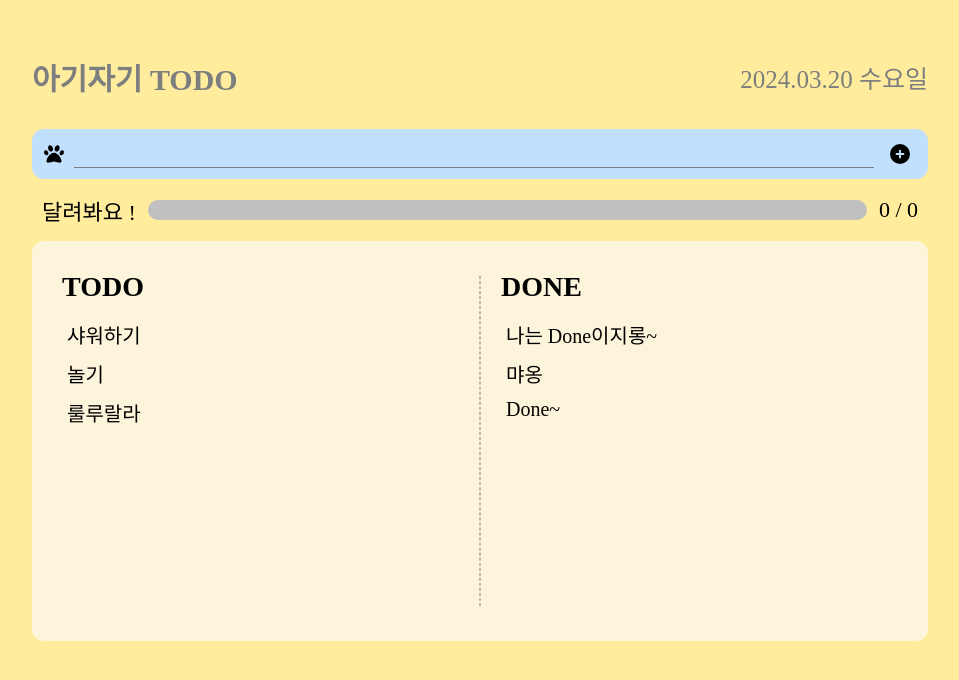
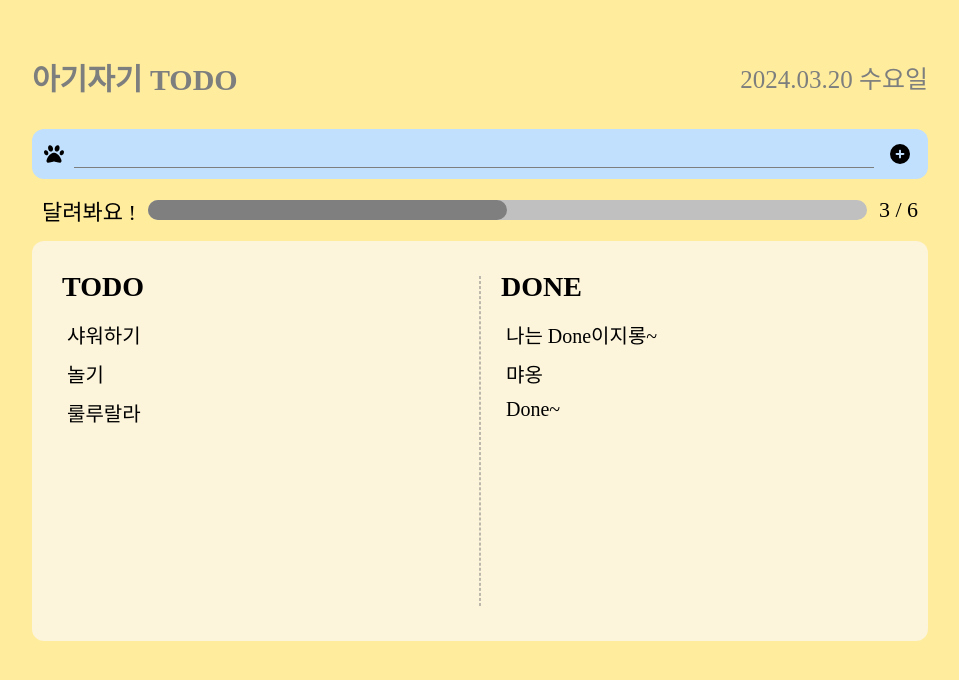
Before and after one commit to CEOS-Developers/react-todo-19th, a React (Vite) app: page / in a window 1280 px wide. Shown: the top 680 px of the page, without its empty margins (160-1119 px from the left). Built offline with nearby package versions, Linux system fonts and the light colour scheme; a web font is replaced by a local one.

Commit message:
Feat: Progress Bar 기능 추가

```diff
--- a/src/components/Main.jsx
+++ b/src/components/Main.jsx
@@ -31,6 +31,9 @@ const Main = () => {
     setValue("");
   };
 
+  const doneCount = data.filter((el) => el.isDone).length;
+  const totalCount = data.length;
+
   const toggleTodo = (id) => {
     const updatedData = data.map((el) =>
       el.id === id ? { ...el, isDone: !el.isDone } : el
@@ -60,11 +63,18 @@ const Main = () => {
       </InputWrapper>
 
       <ProgressWrapper>
-        <ProgressText>달려봐요 !</ProgressText>
+        <ProgressText>
+          {totalCount !== 0 && doneCount === totalCount
+            ? "최고예요"
+            : "달려봐요"}{" "}
+          !
+        </ProgressText>
         <ProgressBar>
-          <ProgressBarDone></ProgressBarDone>
+          <ProgressBarDone
+            $ratio={(doneCount / totalCount) * 100}
+          ></ProgressBarDone>
         </ProgressBar>
-        <ProgressCount>0 / 0</ProgressCount>
+        <ProgressCount>{doneCount + " / " + totalCount}</ProgressCount>
       </ProgressWrapper>
 
       <TodoWrapper>
@@ -159,6 +169,7 @@ const ProgressBarDone = styled.span`
   height: inherit;
   position: absolute;
   transition: width 0.4s ease-in-out;
+  width: ${(props) => props.$ratio}%;
 `;
 
 const ProgressCount = styled.span``;
```
